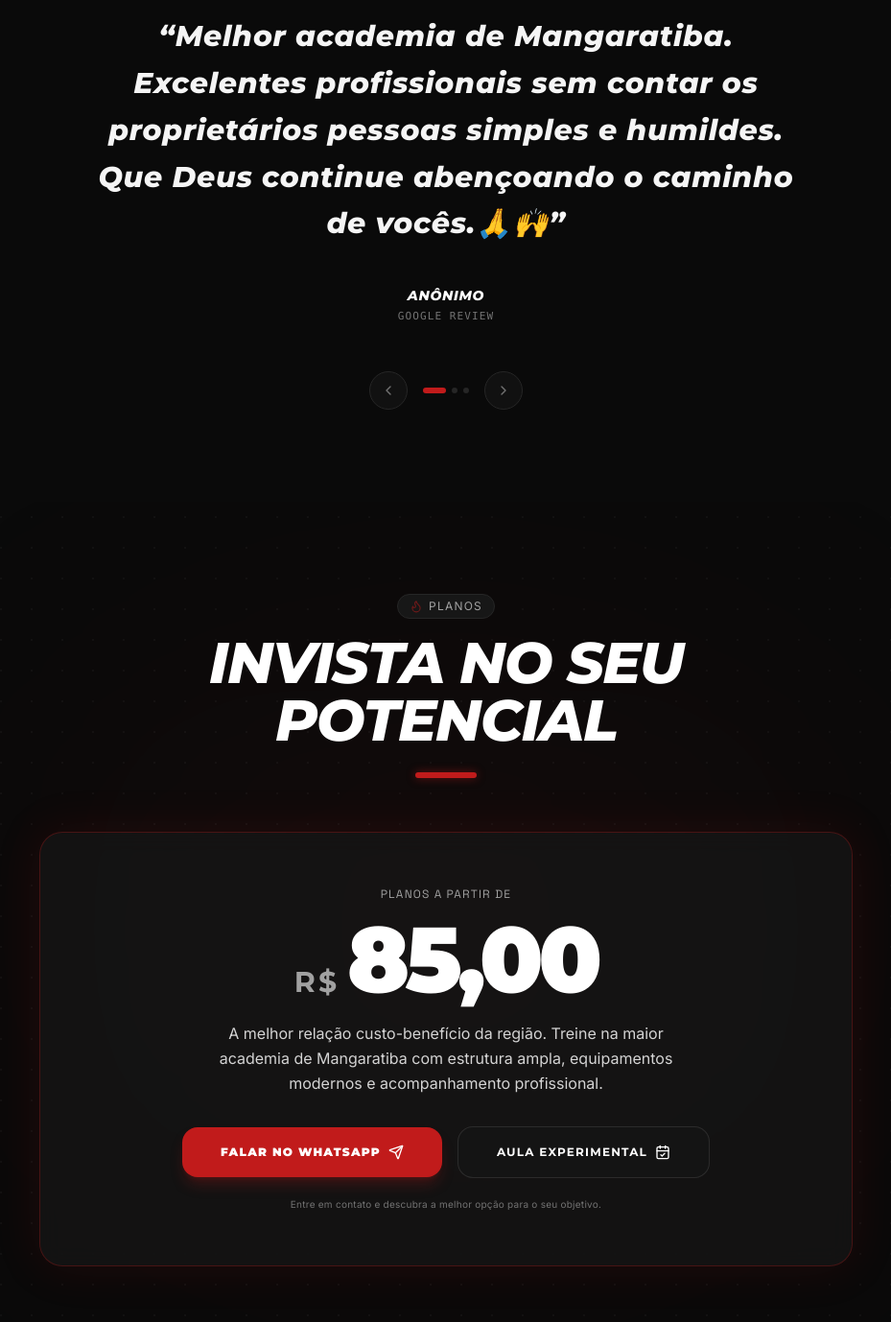
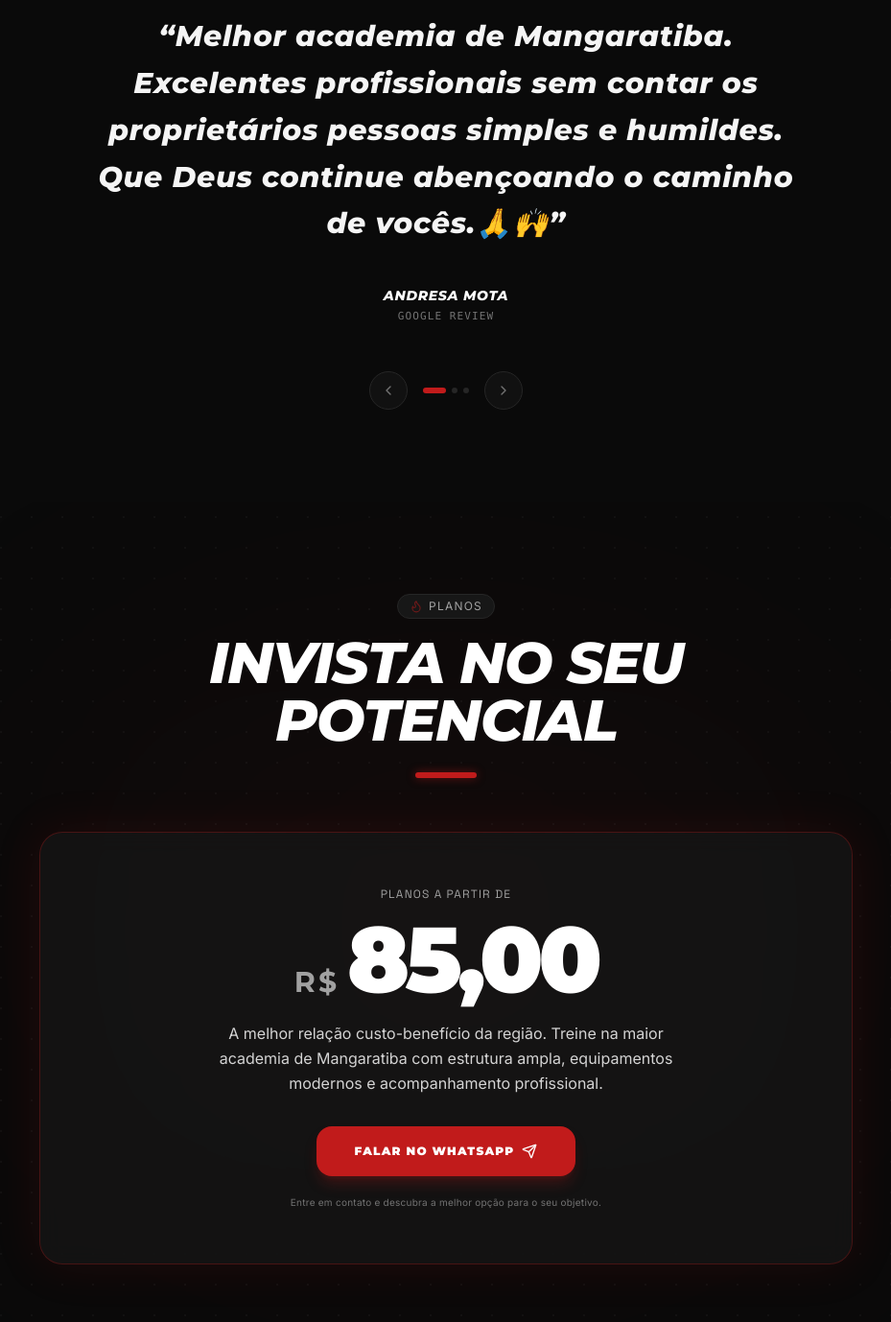
Before and after one commit to marroclife/total-fit, a React (Vite) app: page / in a window 1280 px wide. Shown: the part 4885-6263 px from the top of the page at 96% size, without its empty margins (175-1104 px from the left). Built offline with nearby package versions, Linux system fonts and the light colour scheme.

Commit message:
fix: corrige nome do depoimento e remove aula experimental dos planos
- Depoimento 'Anônimo' renomeado para 'Andresa Mota'
- Remove botão 'Aula Experimental' da seção de planos (info não confirmada)

```diff
--- a/src/components/PremiumPlans.tsx
+++ b/src/components/PremiumPlans.tsx
@@ -1,5 +1,5 @@
 import { motion } from "motion/react";
-import { Flame, Send, CalendarCheck } from "lucide-react";
+import { Flame, Send } from "lucide-react";
 import confetti from "canvas-confetti";
 
 export default function PremiumPlans() {
@@ -78,13 +78,6 @@ export default function PremiumPlans() {
               >
                 FALAR NO WHATSAPP <Send className="w-4 h-4" />
               </button>
-
-              <button
-                onClick={() => window.open("https://wa.me/5521968774308?text=Olá! Quero agendar uma aula experimental grátis na Total Fit!", "_blank")}
-                className="w-full sm:w-auto px-10 py-4.5 rounded-2xl border border-white/10 bg-neutral-900/60 hover:bg-neutral-900 text-white font-display font-bold text-xs tracking-widest uppercase transition-all duration-300 flex items-center justify-center gap-2 cursor-pointer"
-              >
-                AULA EXPERIMENTAL <CalendarCheck className="w-4 h-4" />
-              </button>
             </div>
 
             <span className="text-[10px] text-neutral-500 font-sans tracking-wide text-center block mt-5">
--- a/src/components/Testimonials.tsx
+++ b/src/components/Testimonials.tsx
@@ -6,7 +6,7 @@ import { TestimonialItem } from "../types";
 const TESTIMONIALS: TestimonialItem[] = [
   {
     id: "google-1",
-    name: "Anônimo",
+    name: "Andresa Mota",
     role: "Google Review",
     content: "Melhor academia de Mangaratiba. Excelentes profissionais sem contar os proprietários pessoas simples e humildes. Que Deus continue abençoando o caminho de vocês.🙏🙌",
     avatar: "",
```
